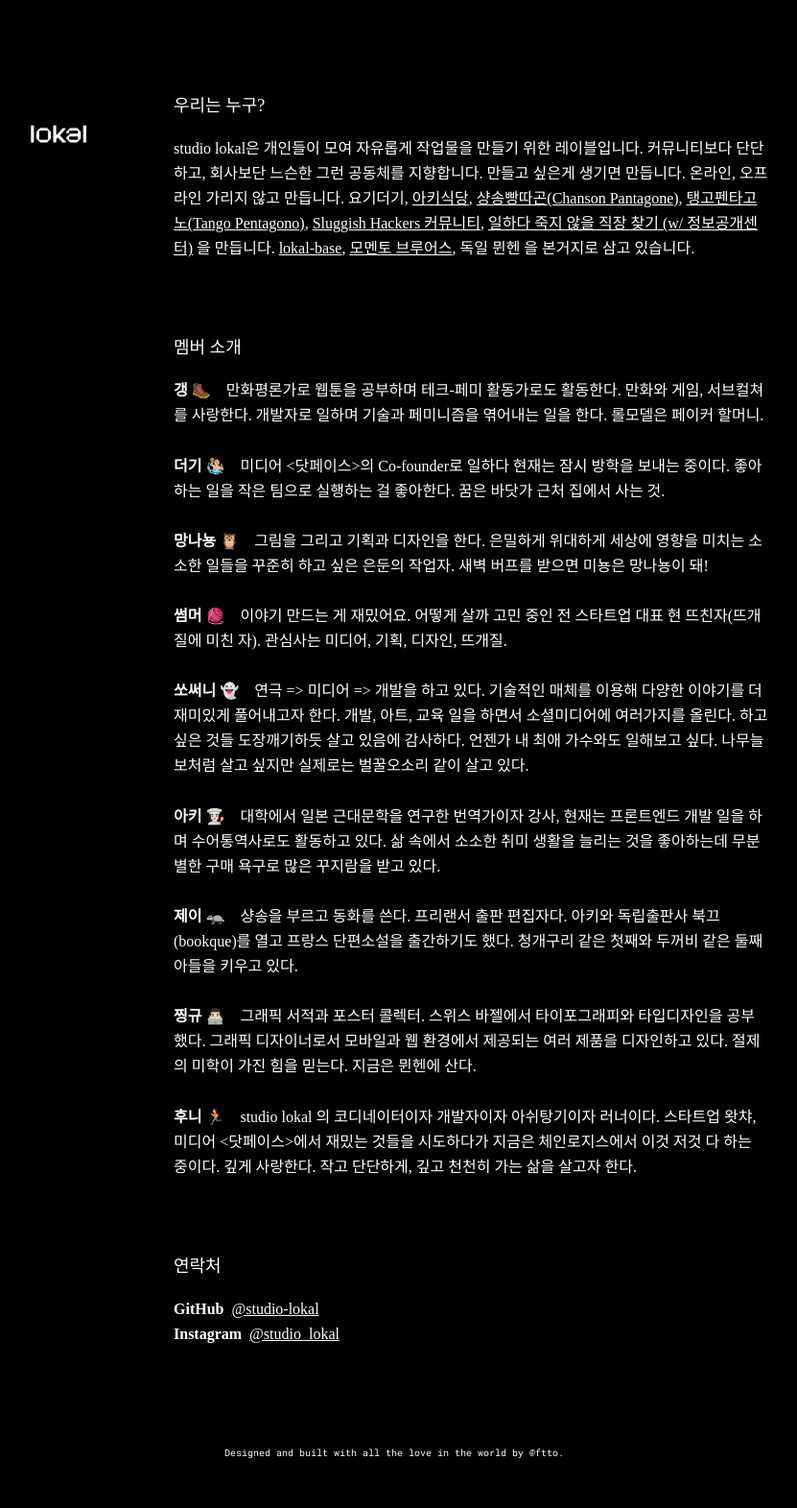
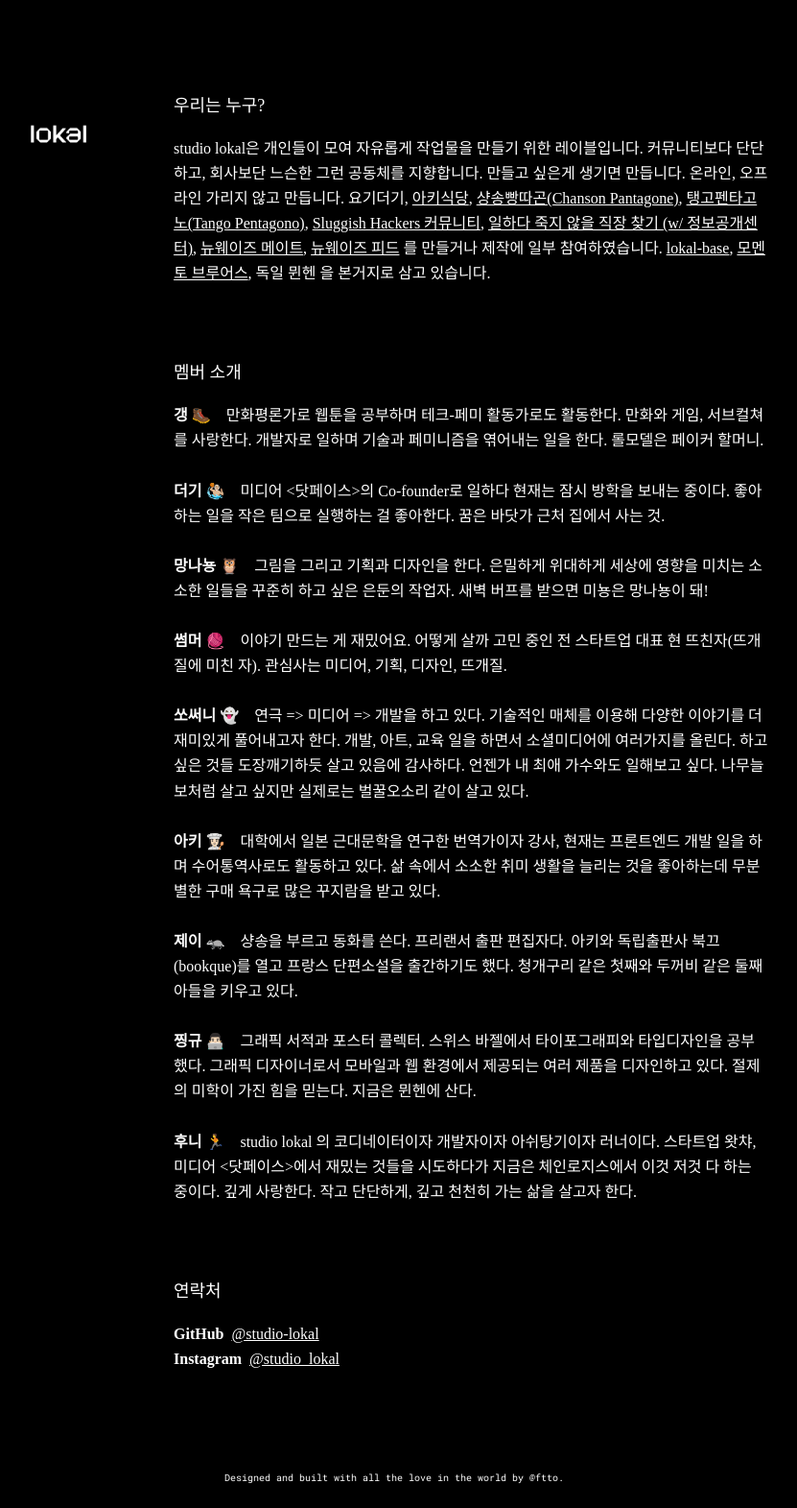
Before and after one commit to studio-lokal/studio-lokal.github.io, a Jekyll site: the page built from index.html, in a window 1280 px wide. Shown: the whole page at 96% size, without its empty margins (229-1060 px from the left). Built offline with Jekyll 4.4.1, drawn with Linux system fonts in a browser that asks for light colours; some web fonts are replaced; before the commit the page ends 1545 px from its top, so only the background shows below that.

Commit message:
feat: add more projects

```diff
--- a/_data/projects.yml
+++ b/_data/projects.yml
@@ -9,3 +9,7 @@
   src: https://sluggish.at
 - name: 일하다 죽지 않을 직장 찾기 (w/ 정보공개센터)
   src: https://nosanjae.kr
+- name: 뉴웨이즈 메이트
+  src: https://mate.newways.kr
+- name: 뉴웨이즈 피드
+  src: https://feed.newways.kr
--- a/index.html
+++ b/index.html
@@ -21,7 +21,7 @@
             {{ p.name }}{% if forloop.last == false %}, {% endif %}
           {% endif %}
         {% endfor %}
-        을 만듭니다. {% for p in site.data.places %}
+        를 만들거나 제작에 일부 참여하였습니다. {% for p in site.data.places %}
           {% if p.src %}
             <a href="{{ p.src }}" target="_blank">{{ p.name }}</a>{% if forloop.last == false %}, {% endif %}
           {% else %}
```
